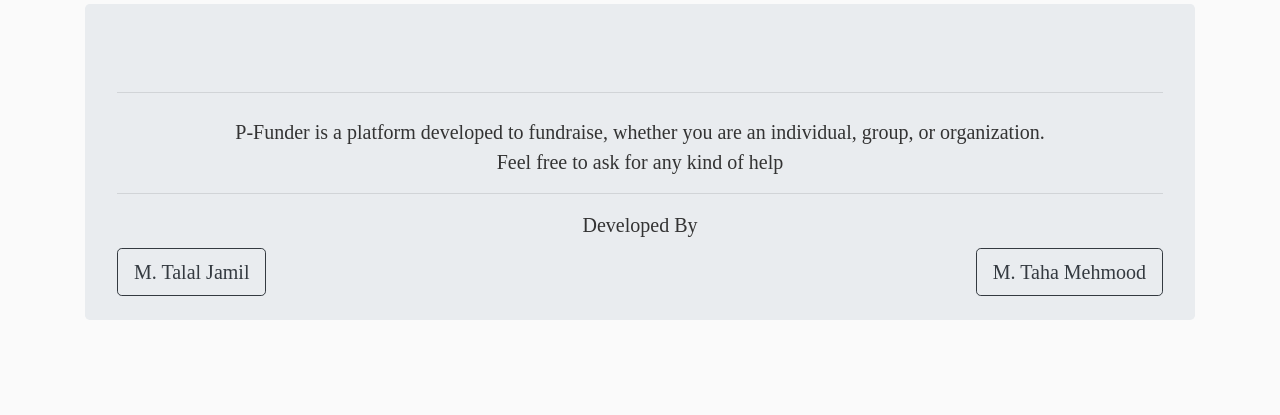
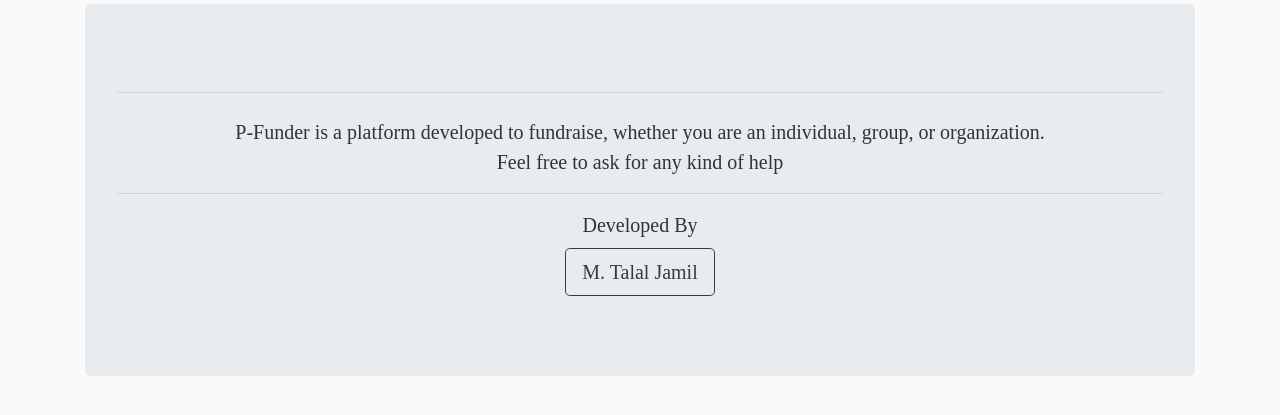
Before and after one commit to itxtalal/P-Funder, a Django app: page /home/about/ in a window 1280 px wide. Shown: the part 80-495 px from the top of the page. Run offline with Django 3.2, Linux system fonts and the light colour scheme; some libraries are stand-ins or nearby versions.

Commit message:
Updated About page

```diff
--- a/posts/templates/posts/about.html
+++ b/posts/templates/posts/about.html
@@ -15,12 +15,7 @@
             <hr>
             <p class="lead">
             	Developed By<br>
-            	<A target ="_blank"  href='https://www.instagram.com/t_w01f/' class="float-left mt-2 btn btn-outline-dark btn-lg">M. Talal Jamil</A>
-
-
-            	<span class="float-right mt-2 btn btn-outline-dark btn-lg">M. Taha Mehmood</span>
-
-
+            	<A target ="_blank"  href='https://www.instagram.com/mtalal.j/?hl=en' class="mt-2 btn btn-outline-dark btn-lg">M. Talal Jamil</A>
             </p>
 
 
```
Also changed, not shown: db.sqlite3.
